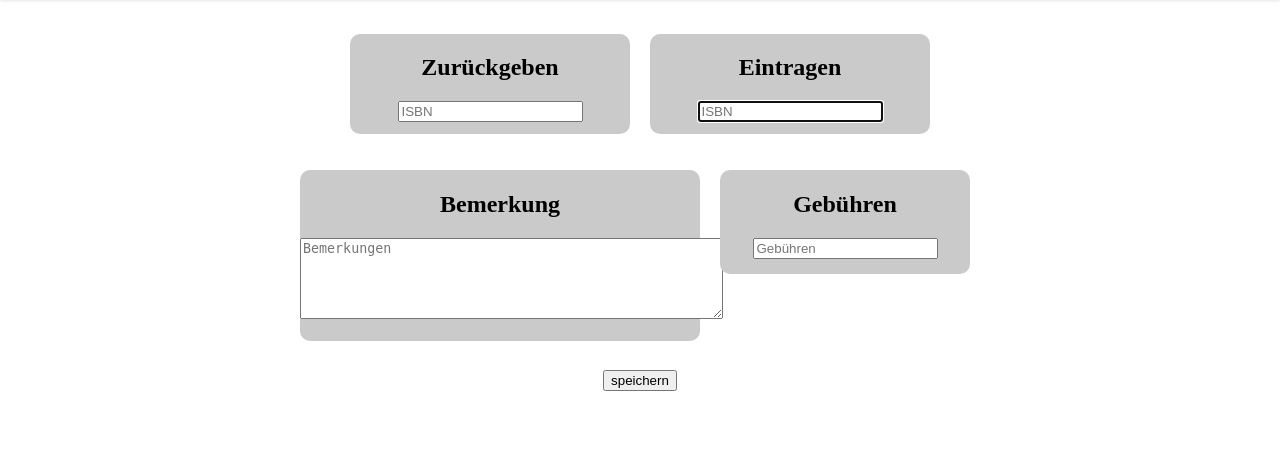
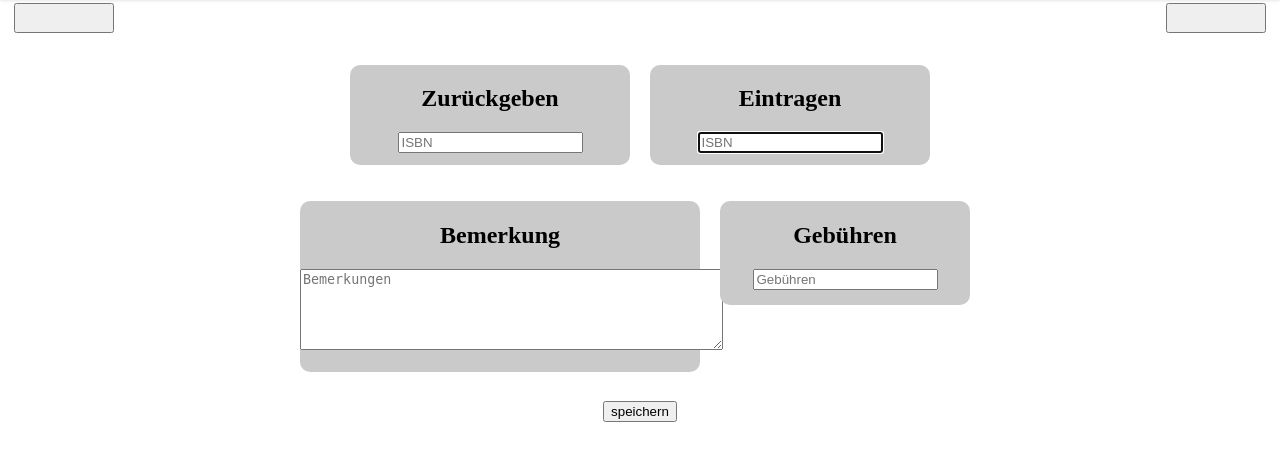
Before and after one commit to lucakreativ/school-book-managment-software, a Flask app: template templates/schueler.html in a window 1280 px wide. Shown: the part 85-547 px from the top of the page. Run offline with Flask 2, Linux system fonts and the light colour scheme; the template is opened without the code that fills it, so the values that code supplies are empty.

Commit message:
added next/perv student at top

```diff
--- a/static/home.css
+++ b/static/home.css
@@ -349,3 +349,28 @@ td, th {
 tr:nth-child(even) {
     background-color: #dddddd;
 }
+
+.columnss {
+    float: left;
+    width: 10%;
+}
+
+#but_next_top {
+    font-size: 16;
+    min-width: 100px;
+    height: 30px;
+    margin-top: 3px;
+}
+
+
+.columnsw {
+    float: left;
+    width: 80%;
+}
+
+/* The floats after the columns are cleared */
+.row:after {
+    content: "";
+    display: table;
+    clear: both;
+}
--- a/templates/schueler.html
+++ b/templates/schueler.html
@@ -3,6 +3,16 @@
 
     <body>
         <div id="main">
+            <div class="row">
+                <div class="columnss">
+                        <form action="/">
+                            <input type="hidden" name="site" value="schueler">
+                            <input type="hidden" name="ID" value="{{ID_prev}}">
+                            <input type="submit" value="{{vor_name}}" id="but_next_top">
+                        </form>
+
+                </div>
+                <div class="columnsw">
                     {% for result in messages %}
                     <div id="msg">
                         <div id="{{ result[0] }}">
@@ -11,6 +21,17 @@
                     </div>
                     {% endfor %}
                     <br>
+                </div>
+                <div class="columnss">
+
+                        <form action="/">
+                            <input type="hidden" name="site" value="schueler">
+                            <input type="hidden" name="ID" value="{{ID_next}}">
+                            <input type="submit" value="{{ne_name}}" id="but_next_top">
+                        </form>
+
+                </div>
+            </div>
             <form action="/" method="get" id="insert">
                 <input type="hidden" name="site" value="save">
                 <input type="hidden" name="ID" value="{{ID}}">
```
Lines whose indentation alone changed are shown as unchanged.
